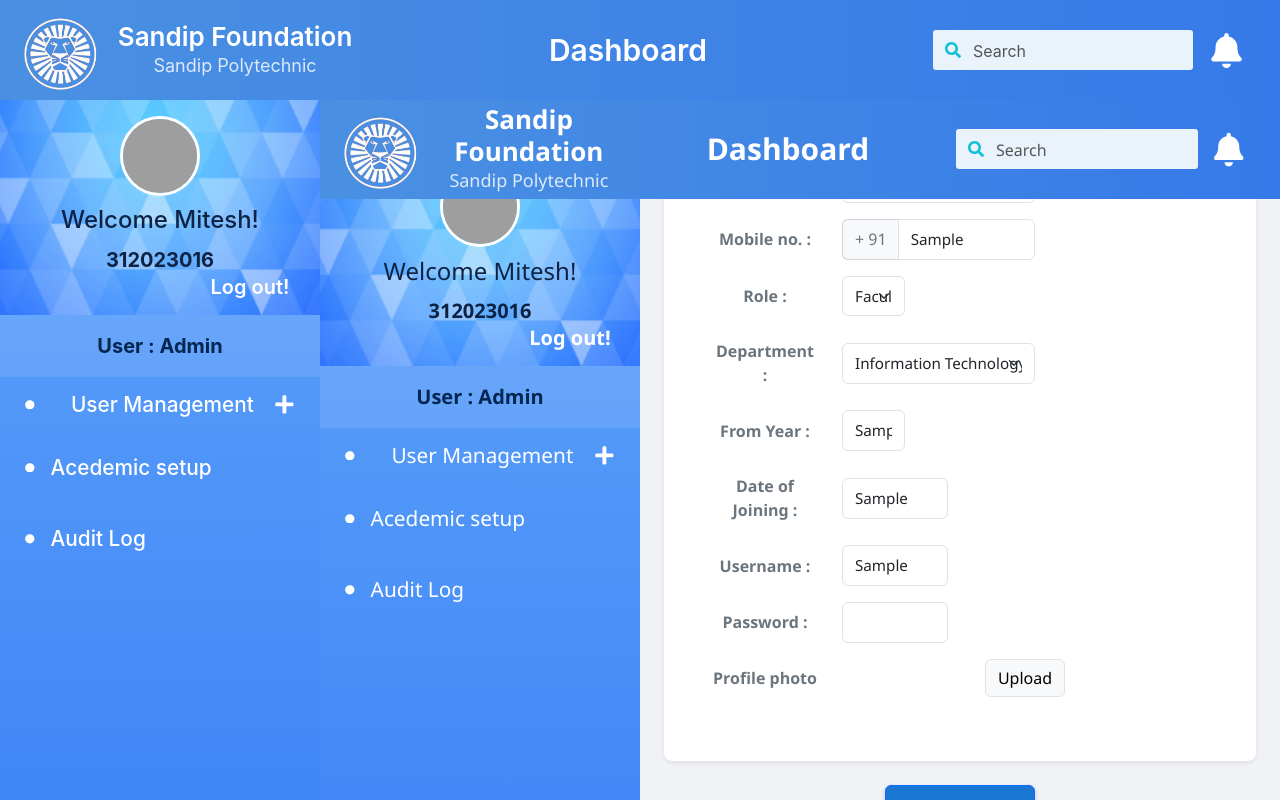
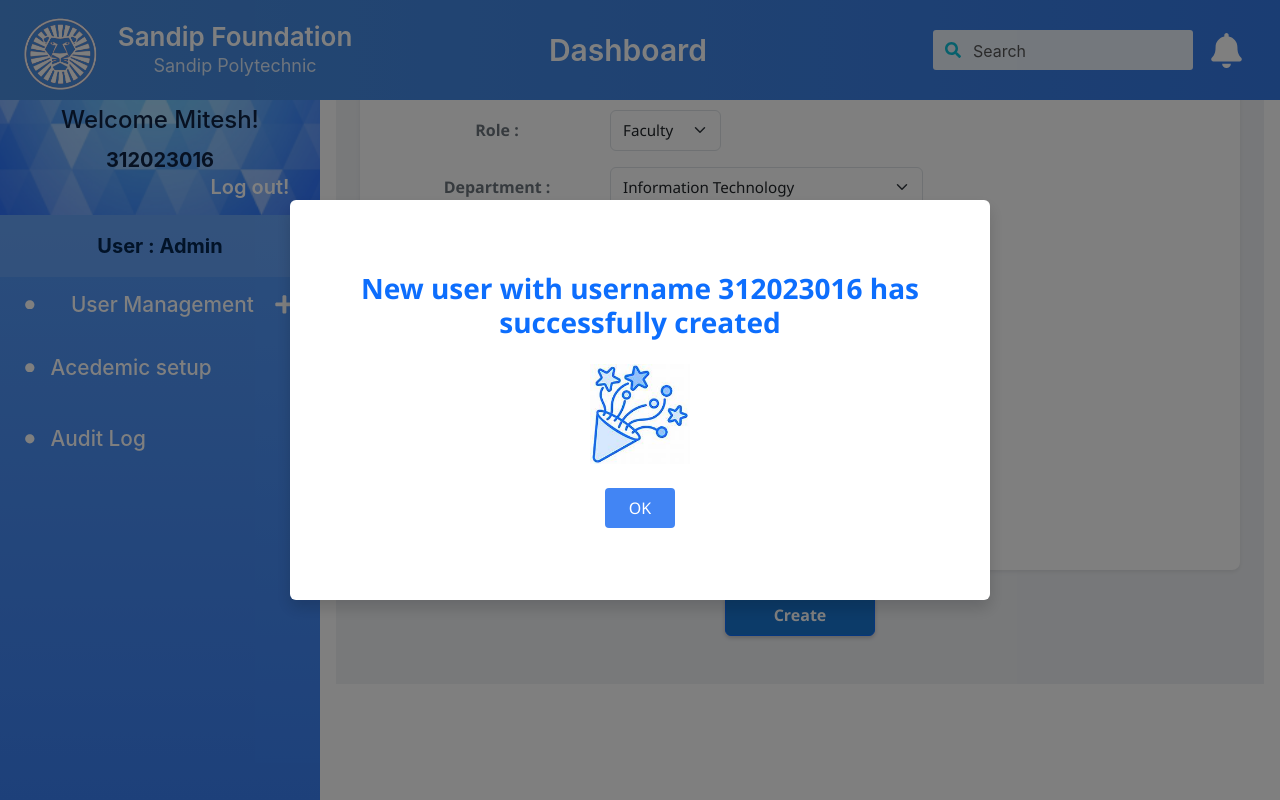
Before and after one commit to Farheen-H-S/OBE-TRACKING-SYSTEM, a React (Create React App) app in the folder frontend/webapp/: page /admin-dash/create-user in a window 1280 px wide. Both pictures are taken after typing "Sample", "Sample", "Sample", "Sample", "Sample", "Sample" into the empty fields and a click on the button "Create". Built offline with nearby package versions, Linux system fonts and the light colour scheme; grey boxes are pictures that could not be loaded.

Commit message:
commit to currrent

```diff
--- a/frontend/webapp/src/App.js
+++ b/frontend/webapp/src/App.js
@@ -34,7 +34,8 @@
 import './App.css';
 import POinput from './Cis-indirect/POinput';
 import Thank from './Cis-indirect/Thank';
-import Cwel2 from './Cis-indirect/Cwel2'
+import Cwel2 from './Cis-indirect/Cwel2';
+import Stressreport from './hod/Stressreport';
 
 
 
@@ -62,6 +63,9 @@
           <Route path="/cis-entry" element={<Cisentry />} />
           <Route path="/clogin" element={<Clogin />} />
           <Route path="/cwelcome" element={<Cwelcome />} />
+
+          <Route path="/stress-report" element={<Stressreport />} />
+
           <Route path="/co1" element={<Co1 />} />
              <Route path="/poinput" element={<POinput />} />
              <Route path="/cwel2" element={<Cwel2 />} />
--- a/frontend/webapp/src/admin/Addash.js
+++ b/frontend/webapp/src/admin/Addash.js
@@ -1,27 +1,28 @@
 import React from 'react';
 import { Outlet } from 'react-router-dom';
-import Adminhead from '../components/header/Adminhead.js';
+import Adminhead from '../components/header/Adminhead';
 import Adminside from '../components/sidebar/Adminside';
 
-
-
-function Addash({ children }) {
+function Addash() {
   return (
     <div className="d-flex flex-column vh-100">
 
+      {/* Header */}
       <Adminhead />
 
-      {/* Body Section */}
+      {/* Body */}
       <div className="d-flex flex-grow-1 overflow-hidden">
-        <div className="h-100 overflow-y-auto">
+
+        {/* Sidebar */}
+        <div className="flex-shrink-0">
           <Adminside />
         </div>
 
-        {/* Middle Content (Render Child Routes Here) */}
-        <div className="d-flex flex-column flex-grow-1 overflow-hidden">
-
+        {/* Main Content */}
+        <div className="flex-grow-1 overflow-auto p-3">
           <Outlet />
         </div>
+
       </div>
     </div>
   );
--- a/frontend/webapp/src/admin/CreateUser.js
+++ b/frontend/webapp/src/admin/CreateUser.js
@@ -1,19 +1,26 @@
 
 import { FaUser } from 'react-icons/fa';
 import '../admin/CreateUser.css';
-import Adminhead from '../components/header/Adminhead';
-import Adminside from '../components/sidebar/Adminside';
+import React, { useState } from 'react';
+import celebImg from '../admin/celeb.jpg';
 
 const CreateUser = () => {
+    const [showPopup, setShowPopup] = useState(false);
+
+    const handleCreate = (e) => {
+        // e.preventDefault(); // Optional if inside a form, but here button is standalone div if I recall correctly or just inside div.
+        // Checking structure: The inputs are inside a div "user-form-container", not a <form> tag in the provided code snippet?
+        // Wait, lines 29-117 are just divs. There is no <form> tag visible in the snippet I read step 274.
+        // So simple onClick is enough.
+        setShowPopup(true);
+    };
+
+    const closePopup = () => {
+        setShowPopup(false);
+    };
+
     return (
-        <div className="create-user-container d-flex flex-column min-vh-100 overflow-hidden">
-            {/* Header - Full Width */}
-            <Adminhead />
-
-            {/* Body - Sidebar + Content */}
-            <div className="d-flex flex-grow-1 overflow-hidden">
-                {/* Sidebar */}
-                <Adminside />
+        <div className="create-user-container d-flex flex-column h-100 position-relative">
 
             {/* Main Content */}
             <main className="form-content-area p-4 d-flex justify-content-center align-items-start overflow-auto w-100" style={{ backgroundColor: '#f0f2f5' }}>
@@ -28,7 +35,7 @@
 
                     <div className="user-form-container card border-0 shadow-sm p-5">
 
-                            <div className="row mb-3 align-items-center">
+                        <div className="row mb-3 align-items-center ">
                             <label className="col-sm-3 col-form-label fw-bold text-secondary">Enter name of user :</label>
                             <div className="col-sm-9">
                                 <input type="text" className="form-control" />
@@ -116,13 +123,26 @@
 
                     </div>
 
-                        <div className="create-btn-container d-flex justify-content-center mt-4">
-                            <button className="btn btn-primary px-5 py-2 fw-semibold" style={{ backgroundColor: '#1976d2' }}>Create</button>
+                    <div className="create-btn-container d-flex justify-content-center mt-4 mb-4">
+                        <button onClick={handleCreate} className="btn btn-primary px-5 py-2 fw-semibold" style={{ backgroundColor: '#1976d2' }}>Create</button>
                     </div>
 
                 </div>
             </main>
+
+            {/* Success Popup */}
+            {showPopup && (
+                <div className="position-fixed top-0 start-0 w-100 h-100 d-flex justify-content-center align-items-center" style={{ backgroundColor: 'rgba(0,0,0,0.5)', zIndex: 1050 }}>
+                    <div className="bg-white p-5 rounded shadow d-flex flex-column align-items-center justify-content-center text-center" style={{ maxWidth: '700px', width: '90%', minHeight: '400px' }}>
+                        <h3 className="mb-4 text-primary fw-bold" style={{ color: '#3f51b5' }}>New user with username 312023016 has successfully created</h3>
+                        <div className="mb-4">
+                            <img src={celebImg} alt="Celebration" style={{ width: '100px', height: '100px', objectFit: 'contain' }} />
                         </div>
+                        <button onClick={closePopup} className="btn btn-primary px-4 py-2" style={{ backgroundColor: '#4285f4', border: 'none', borderRadius: '4px' }}>OK</button>
+                    </div>
+                </div>
+            )}
+
         </div>
     );
 };
--- a/frontend/webapp/src/admin/Currentset.js
+++ b/frontend/webapp/src/admin/Currentset.js
@@ -1,19 +1,9 @@
 
 import '../admin/Currentset.css';
-import Adminhead from '../components/header/Adminhead';
-import Adminside from '../components/sidebar/Adminside';
 
 const Currentset = () => {
     return (
-        <div className="create-user-container d-flex flex-column min-vh-100 overflow-hidden">
-            {/* Header - Full Width */}
-            <Adminhead />
-
-            {/* Body - Sidebar + Content */}
-            <div className="d-flex flex-grow-1 overflow-hidden">
-                {/* Sidebar */}
-                <Adminside />
-
+          <div>
                 {/* Main Content */}
                 <main className="flex-grow-1 p-4 d-flex justify-content-center align-items-start overflow-auto" style={{ backgroundColor: '#f0f2f5' }}>
 
@@ -68,7 +58,7 @@
 
                 </main>
             </div>
-        </div>
+
     );
 };
 
--- /dev/null
+++ b/frontend/webapp/src/admin/Viewuser1.css
@@ -0,0 +1,22 @@
+input.form-control {
+  background-color: #e6f0f5;
+  border: none;
+  height: 45px;
+}
+
+.position-absolute {
+    top: 50%;
+    left:12px;
+    transform: translateY(-50%);
+    color: #236fe2;
+
+}
+
+
+
+
+
+.inter-heading {
+  font-family: 'Inter', sans-serif;
+  font-size: 1.25rem; /* large but clean */
+}
--- a/frontend/webapp/src/admin/Viewuser1.js
+++ b/frontend/webapp/src/admin/Viewuser1.js
@@ -0,0 +1,45 @@
+import React  from 'react';
+import { useNavigate } from 'react-router-dom';
+import '../admin/Viewuser1.css';
+
+import { FaSearch } from "react-icons/fa";
+
+const Viewuser1 = () => {
+  const navigate = useNavigate();
+
+  const handleKeyDown = (e) => {
+    if (e.key === 'Enter') {
+      navigate('/view-user2');
+    }
+  };
+
+  return (
+    <div >
+
+      {/* Main Content */}
+      <main className="form-content-area p-4 d-flex justify-content-center align-items-start overflow-auto w-100" style={{ backgroundColor: '#f0f2f5' }}>
+        <div className="form-wrapper w-100" style={{ maxWidth: '900px' }}>
+
+          <h5 className="fw-medium text-primary mb-2 fs-3 inter-heading">Search user</h5>
+
+          <div className="position-relative" style={{ maxWidth: "350px" }}>
+            <FaSearch
+              className="position-absolute" />
+
+            <input
+              type="text"
+              className="form-control ps-5 fs-4"
+              placeholder="search"
+              onKeyDown={handleKeyDown}
+            />
+          </div>
+
+
+        </div>
+      </main>
+    </div>
+
+  );
+};
+
+export default Viewuser1;
--- /dev/null
+++ b/frontend/webapp/src/hod/Stressreport.js
@@ -0,0 +1,41 @@
+import React from "react";
+
+import Header from '../components/header/Header';
+import Sidebar from '../components/sidebar/Sidebar';
+
+
+
+
+
+const Stressreport = () => {
+
+  return (
+
+    <div className="d-flex flex-column min-vh-100" style={{ backgroundColor: '#eef6f8' }}>
+      {/* HEADER */}
+      <Header />
+
+      {/* BODY */}
+      <div className="d-flex flex-grow-1">
+        {/* SIDEBAR */}
+        <Sidebar />
+
+        {/* MAIN CONTENT */}
+        <div className="flex-grow-1 p-3">
+          <div className="bg-white p-4 rounded shadow-sm" style={{ minHeight: '780px' }}>
+            <h2 className="text-center fw-bold mb-4" style={{ fontFamily: 'Inter, sans-serif', color: '#1f2f5c', fontSize: '32px' }}>
+              Student stress analysis report
+            </h2>
+            <hr />
+
+
+        </div>
+      </div>
+    </div>
+   </div>
+
+  )
+
+}
+
+export default Stressreport;
```
Lines whose indentation alone changed are shown as unchanged.
